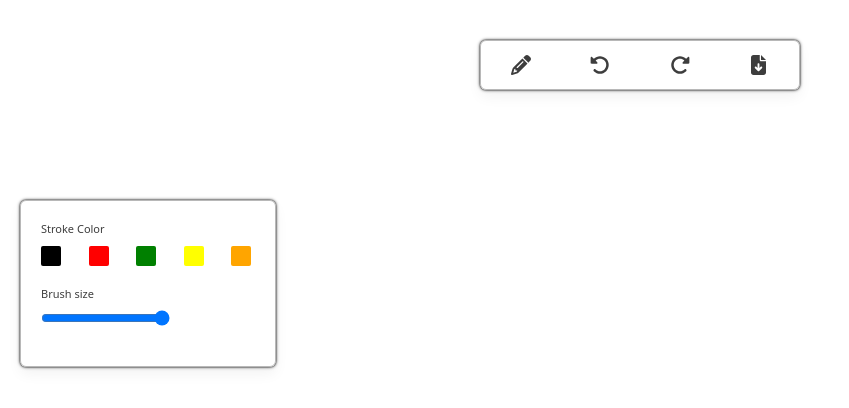
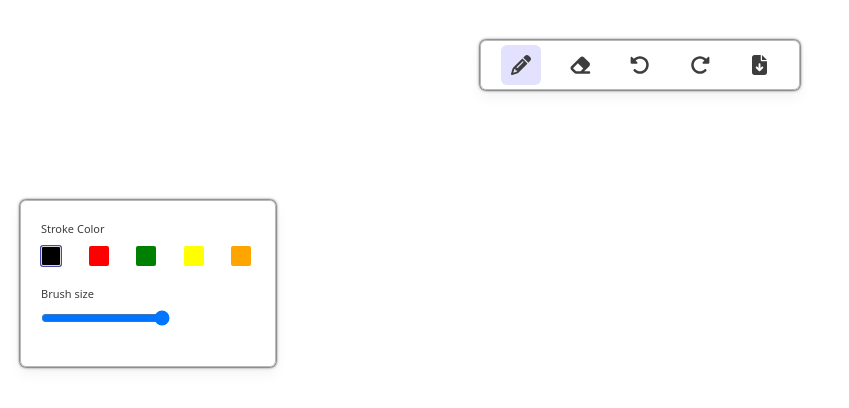
Before and after one commit to Naveen-7000/PaperCanvas, a Next.js app: page / in a window 1280 px wide. Shown: the top 408 px of the page, without its empty margins (0-849 px from the left). Built offline with nearby package versions, Linux system fonts and the light colour scheme.

Commit message:
redux toolkit setup for menu, toolbox, and board component.

```diff
--- /dev/null
+++ b/src/components/Board/index.js
@@ -0,0 +1,24 @@
+import { useEffect, useRef } from "react";
+import { useSelector } from "react-redux";
+const Board =()=>{
+    const canvasRef = useRef(null);
+    const activeMenuItem = useSelector((state)=>state.menu.activeMenuItem)
+    const {color, size} = useSelector((state) => state.toolbox[activeMenuItem]);
+
+    console.log(color, size);
+    useEffect(()=>{
+       if(!canvasRef.current)return;
+       const canvas = canvasRef.current;
+       const context = canvas.getContext("2d");
+    //    when your are mouting
+    canvas.width = window.innerWidth;
+    canvas.height = window.innerHeight;
+    })
+    return(
+        <canvas ref={canvasRef}>
+
+        </canvas>
+    )
+}
+
+export default Board;
--- a/src/components/Menu/index.js
+++ b/src/components/Menu/index.js
@@ -1,24 +1,65 @@
-import { FontAwesomeIcon } from '@fortawesome/react-fontawesome';
-import { faPencil, faEraser, faRotateLeft, faRotateRight, faFileArrowDown } from '@fortawesome/free-solid-svg-icons'
+import { useDispatch, useSelector } from "react-redux";
+import { FontAwesomeIcon } from "@fortawesome/react-fontawesome";
+import {
+  faPencil,
+  faEraser,
+  faRotateLeft,
+  faRotateRight,
+  faFileArrowDown,
+} from "@fortawesome/free-solid-svg-icons";
+import styles from "./index.module.css";
+import cx from "classnames";
+import { actionItemClick, menuItemClick } from "@/slice/menuSlice";
+import { MENU_ITEMS } from "@/constants";
+const Menu = () => {
+  const dispatch = useDispatch();
+  const activeMenuItem = useSelector((state) => state.menu.activeMenuItem);
+  const handleMenuClick = (itemName) => {
+    dispatch(menuItemClick(itemName));
+  };
 
-import styles from './index.module.css';
-const Menu = () => {
+  const handleActionClick = (itemName) => {
+    dispatch(actionItemClick(itemName));
+  };
+
   return (
     <div className={styles.menuContainer}>
-            <div className={styles.iconWrapper}>
+      <div
+        className={cx(styles.iconWrapper, {
+          [styles.active]: activeMenuItem === MENU_ITEMS.PENCIL
+        })}
+        onClick={() => handleMenuClick(MENU_ITEMS.PENCIL)}
+      >
         <FontAwesomeIcon icon={faPencil} className={styles.icon} />
       </div>
-            <div className={styles.iconWrapper}>
+      <div
+        className={cx(styles.iconWrapper, {
+          [styles.active]: activeMenuItem === MENU_ITEMS.ERASER
+        })}
+        onClick={() => handleMenuClick(MENU_ITEMS.ERASER)}
+      >
+        <FontAwesomeIcon icon={faEraser} className={styles.icon} />
+      </div>
+      <div
+        className={styles.iconWrapper}
+        onClick={() => handleActionClick(MENU_ITEMS.UNDO)}
+      >
         <FontAwesomeIcon icon={faRotateLeft} className={styles.icon} />
       </div>
-            <div className={styles.iconWrapper}>
+      <div
+        className={styles.iconWrapper}
+        onClick={() => handleActionClick(MENU_ITEMS.REDO)}
+      >
         <FontAwesomeIcon icon={faRotateRight} className={styles.icon} />
       </div>
-            <div className={styles.iconWrapper}>
+      <div
+        className={styles.iconWrapper}
+        onClick={() => handleActionClick(MENU_ITEMS.DOWNLOAD)}
+      >
         <FontAwesomeIcon icon={faFileArrowDown} className={styles.icon} />
       </div>
     </div>
-    )
-    }
+  );
+};
 
 export default Menu;
--- a/src/components/Menu/index.module.css
+++ b/src/components/Menu/index.module.css
@@ -7,7 +7,7 @@
 
     .iconWrapper {
         @apply flex justify-center items-center cursor-pointer h-10 w-10 rounded-md;
-        &:hover, &:active {
+         &.active, &:hover {
             background-color: theme('colors.text2');
         }
         .icon{
--- a/src/components/ToolBox/index.js
+++ b/src/components/ToolBox/index.js
@@ -1,29 +1,72 @@
-import styles from './index.module.css';
-import { COLORS } from '@/constants';
-const ToolBox = () =>{
-    const updateBrushSize =()=>{
-    }
+import { useDispatch, useSelector } from "react-redux";
+import styles from "./index.module.css";
+import { COLORS, MENU_ITEMS } from "@/constants";
+import { changeBrushSize, changeColor } from "@/slice/toolBoxSlice";
+import cx from 'classnames';
+const ToolBox = () => {
+  const dispatch = useDispatch();
+  const activeMenuItem = useSelector((state) => state.menu.activeMenuItem);
+  const {color} = useSelector((state) => state.toolbox[activeMenuItem]);
+  const showStrokeToolOption = activeMenuItem === MENU_ITEMS.PENCIL;
+  const showBrushToolOption = activeMenuItem === MENU_ITEMS.ERASER || MENU_ITEMS.PENCIL;
+  const updateBrushColor = (newColor) => {
+    dispatch(changeColor({item : activeMenuItem, color : newColor}));
+  };
+  const updateBrushSize = (e) => {
+    dispatch(changeBrushSize({item : activeMenuItem, size : e.target.value}));
+  };
   return (
     <div className={styles.toolBoxContainer}>
+      {
+        showStrokeToolOption &&
       <div className={styles.toolItem}>
         <h4 className={styles.toolText}>Stroke Color</h4>
         <div className={styles.itemContainer}>
-                <div className={styles.colorBox} style={{backgroundColor : COLORS.BLACK}} />
-                <div className={styles.colorBox} style={{backgroundColor : COLORS.RED}} />
-                <div className={styles.colorBox} style={{backgroundColor : COLORS.GREEN}} />
-                <div className={styles.colorBox} style={{backgroundColor : COLORS.YELLOW}} />
-                <div className={styles.colorBox} style={{backgroundColor : COLORS.ORANGE}} />
+          <div
+            className={cx(styles.colorBox, {[styles.active] : color === COLORS.BLACK})}
+            style={{ backgroundColor: COLORS.BLACK }}
+            onClick={()=> updateBrushColor(COLORS.BLACK)}
+          />
+          <div
+             className={cx(styles.colorBox, {[styles.active] : color === COLORS.RED})}
+            style={{ backgroundColor: COLORS.RED }}
+            onClick={()=> updateBrushColor(COLORS.RED)}
+          />
+          <div
+             className={cx(styles.colorBox, {[styles.active] : color === COLORS.GREEN})}
+            style={{ backgroundColor: COLORS.GREEN }}
+            onClick={()=> updateBrushColor(COLORS.GREEN)}
+          />
+          <div
+             className={cx(styles.colorBox, {[styles.active] : color === COLORS.YELLOW})}
+            style={{ backgroundColor: COLORS.YELLOW }}
+            onClick={()=> updateBrushColor(COLORS.YELLOW)}
+          />
+          <div
+            className={cx(styles.colorBox, {[styles.active] : color === COLORS.ORANGE})}
+            style={{ backgroundColor: COLORS.ORANGE }}
+            onClick={()=> updateBrushColor(COLORS.ORANGE)}
+          />
         </div>
-
       </div>
+      }
+      {
+        showBrushToolOption &&
       <div className={styles.toolItem}>
         <h4 className={styles.toolText}>Brush size</h4>
         <div className={styles.itemContainer}>
-                <input type='range' min={1} max={10} step={1} onChange={updateBrushSize}/>
+          <input
+            type="range"
+            min={1}
+            max={10}
+            step={1}
+            onChange={updateBrushSize}
+          />
         </div>
       </div>
+      }
     </div>
-    )
-}
+  );
+};
 
 export default ToolBox;
--- a/src/components/ToolBox/index.module.css
+++ b/src/components/ToolBox/index.module.css
@@ -18,7 +18,7 @@
             .colorBox {
                 @apply h-5 w-5 mr-1 rounded-sm cursor-pointer;
 
-                &:hover, &:active {
+                &:hover, &.active {
                     border: 1.5px solid theme('colors.border2');
                     box-shadow: theme('colors.shadow2');
                 }
--- a/src/constants.js
+++ b/src/constants.js
@@ -8,4 +8,12 @@ const COLORS = {
     YELLOW : 'yellow',
 }
 
-export {COLORS};
+const MENU_ITEMS = {
+    PENCIL : 'pencil',
+    ERASER : 'eraser',
+    UNDO : 'undo',
+    REDO : 'redo',
+    DOWNLOAD : 'download'
+}
+
+export {COLORS, MENU_ITEMS};
--- a/src/pages/_app.js
+++ b/src/pages/_app.js
@@ -1,5 +1,8 @@
 import '@/styles/globals.css'
-
+import { Provider } from 'react-redux';
+import { store } from '@/store';
 export default function App({ Component, pageProps }) {
-  return <Component {...pageProps} />
+  return <Provider store={store} >
+    <Component {...pageProps} />
+  </Provider>
 }
--- a/src/pages/index.js
+++ b/src/pages/index.js
@@ -2,6 +2,7 @@ import Image from 'next/image'
 import { Inter } from 'next/font/google'
 import Menu from '@/components/Menu'
 import ToolBox from '@/components/ToolBox'
+import Board from '@/components/Board'
 
 const inter = Inter({ subsets: ['latin'] })
 
@@ -10,6 +11,7 @@ export default function Home() {
     <>
     <Menu />
     <ToolBox />
+    <Board/>
     </>
   )
 }
--- /dev/null
+++ b/src/slice/menuSlice.js
@@ -0,0 +1,21 @@
+import { createSlice } from "@reduxjs/toolkit";
+import { MENU_ITEMS } from "@/constants";
+const initialState = {
+     activeMenuItem : MENU_ITEMS.PENCIL,
+     actionMenuItem : null
+}
+const menuSlice = createSlice({
+    name : 'menu',
+    initialState ,
+    reducers : {
+            menuItemClick : (state, action) => {
+                state.activeMenuItem = action.payload;
+            },
+            actionItemClick : (state, action) => {
+                state.actionMenuItem = action.payload;
+            }
+    }
+})
+
+export const {menuItemClick, actionItemClick} = menuSlice.actions;
+export default menuSlice.reducer;
--- /dev/null
+++ b/src/slice/toolBoxSlice.js
@@ -0,0 +1,32 @@
+import { COLORS, MENU_ITEMS } from "@/constants";
+import { createSlice } from "@reduxjs/toolkit";
+
+const initialState = {
+  [MENU_ITEMS.PENCIL]: {
+    color: COLORS.BLACK,
+    size: 3,
+  },
+  [MENU_ITEMS.ERASER]: {
+    color: COLORS.WHITE,
+    size: 3,
+  },
+  [MENU_ITEMS.UNDO]: {},
+  [MENU_ITEMS.REDO]: {},
+  [MENU_ITEMS.DOWNLOAD]: {}
+};
+
+const toolBoxSlice = createSlice({
+    name : 'menu',
+    initialState ,
+    reducers : {
+            changeColor : (state, action) => {
+                state[action.payload.item].color = action.payload.color;
+            },
+            changeBrushSize : (state, action) => {
+                state[action.payload.item].size = action.payload.size;
+            }
+    }
+})
+
+export const {changeColor, changeBrushSize} = toolBoxSlice.actions;
+export default toolBoxSlice.reducer;
--- /dev/null
+++ b/src/store.js
@@ -0,0 +1,10 @@
+import { configureStore } from "@reduxjs/toolkit";
+import menuReducer from "@/slice/menuSlice";
+import toolBoxReducer from "@/slice/toolBoxSlice";
+
+export const store = configureStore({
+    reducer : {
+        menu : menuReducer,
+        toolbox : toolBoxReducer,
+    },
+})
```
Also changed, not shown: src/components/Board/index.module.css (added). Lines whose indentation alone changed are shown as unchanged.
